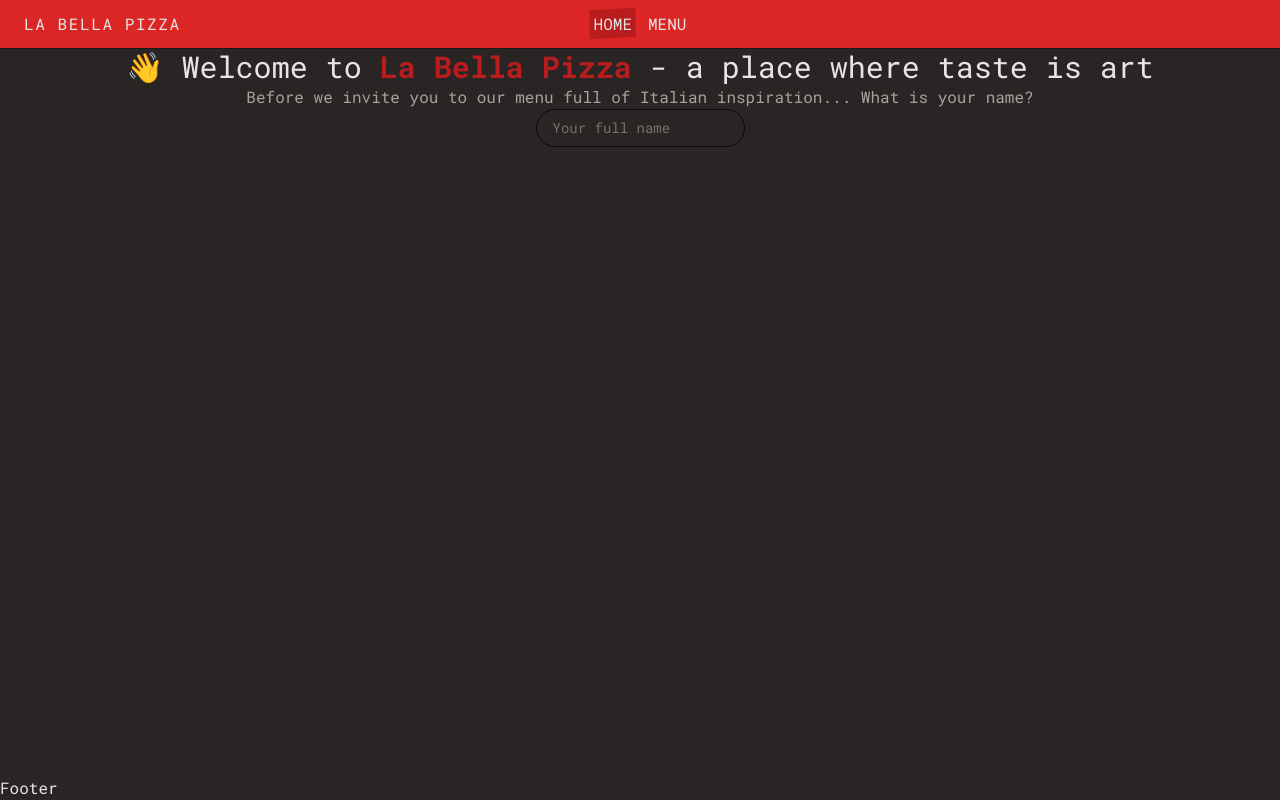
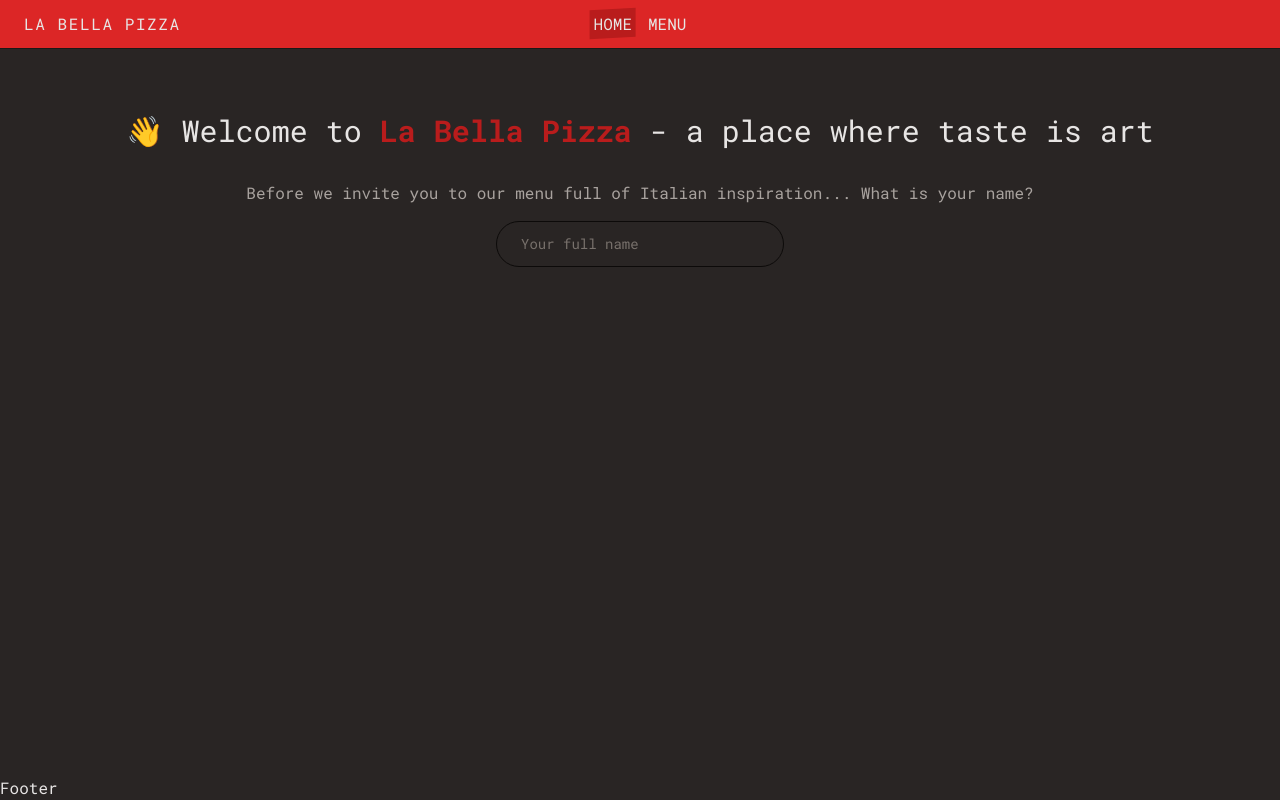
Before and after one commit to kapuscinskimateusz/la-bella-pizza, a React (Vite) app: page / in a window 1280 px wide. Built offline with nearby package versions, Linux system fonts and the light colour scheme.

Commit message:
style home page

```diff
--- a/src/features/user/CreateUser.tsx
+++ b/src/features/user/CreateUser.tsx
@@ -22,7 +22,7 @@ function CreateUser() {
 
     return (
         <form onSubmit={handleSubmit}>
-            <p className="text-stone-400">
+            <p className="mb-4 text-stone-400">
                 Before we invite you to our menu full of Italian inspiration...
                 What is your name?
             </p>
@@ -30,6 +30,7 @@ function CreateUser() {
             <Input
                 type="text"
                 placeholder="Your full name"
+                className="mb-8 w-72"
                 value={username}
                 onChange={(e) => setUsername(e.target.value)}
             />
--- a/src/ui/Home.tsx
+++ b/src/ui/Home.tsx
@@ -7,8 +7,8 @@ function Home() {
     const username = useSelector(getUsername)
 
     return (
-        <div className="text-center">
-            <h1 className="text-xl md:text-3xl">
+        <div className="my-10 text-center sm:my-16">
+            <h1 className="mb-8 text-xl md:text-3xl">
                 👋 Welcome to{' '}
                 <strong className="text-red-700">La Bella Pizza</strong> - a
                 place where taste is art
@@ -18,7 +18,7 @@ function Home() {
                 <CreateUser />
             ) : (
                 <>
-                    <p className="text-stone-400">
+                    <p className="mb-8 text-stone-400">
                         Hello,{' '}
                         <span className="text-stone-200">{username}</span>!
                         Welcome to our Italian kitchen, where every pizza tells
--- a/src/ui/Input.tsx
+++ b/src/ui/Input.tsx
@@ -1,14 +1,16 @@
 import type { InputHTMLAttributes } from 'react'
 
-interface InputProps extends InputHTMLAttributes<HTMLInputElement> {}
+interface InputProps extends InputHTMLAttributes<HTMLInputElement> {
+    className?: string
+}
 
-function Input({ ...otherProps }: InputProps) {
-    return (
-        <input
-            className="rounded-full border border-stone-950 bg-stone-800 px-4 py-2 text-sm outline-none transition-all duration-300 placeholder:text-stone-500 focus:ring focus:ring-red-700"
-            {...otherProps}
-        />
-    )
+function Input({ className = '', ...otherProps }: InputProps) {
+    const inputClasses = [
+        'rounded-full border border-stone-950 bg-stone-800 px-4 py-2 text-sm outline-none transition-all duration-300 placeholder:text-stone-500 focus:ring focus:ring-red-700 md:px-6 md:py-3',
+        className,
+    ].join(' ')
+
+    return <input className={inputClasses} {...otherProps} />
 }
 
 export default Input
```
